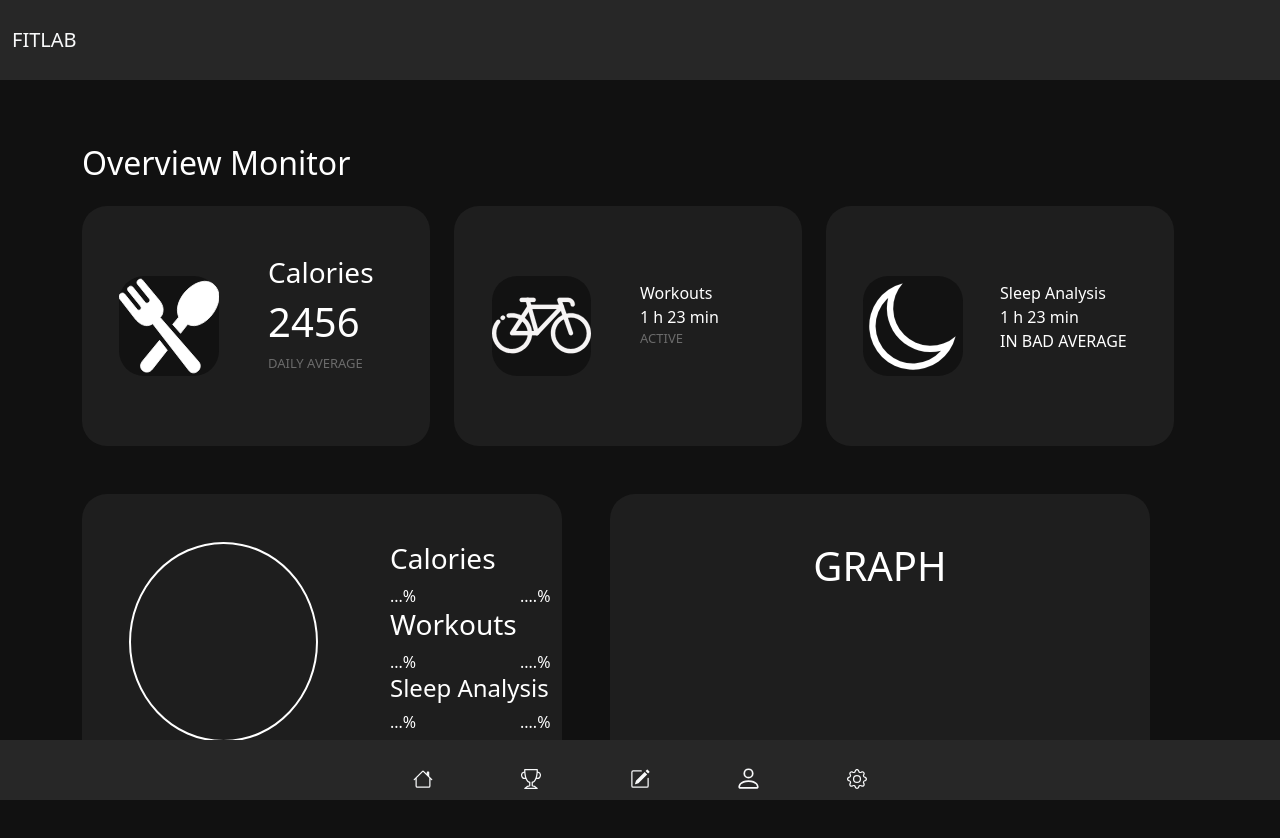
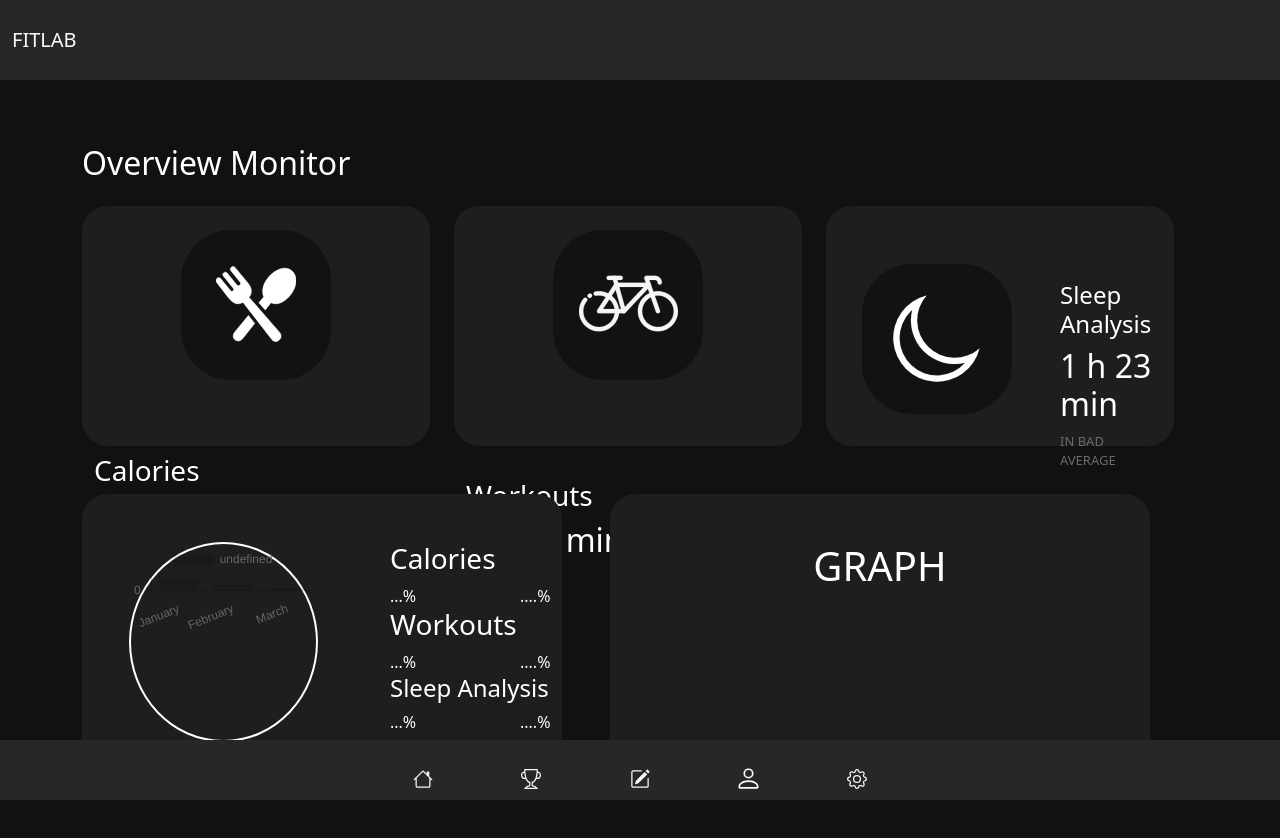
Before and after one commit to dinsorkot/FIT_LAB, a Vue app: page /dashboard in a window 1280 px wide. Shown: the top 838 px of the page. Built offline with nearby package versions, Linux system fonts and the light colour scheme.

Commit message:
dashboard

```diff
--- a/package.json
+++ b/package.json
@@ -12,9 +12,11 @@
   "dependencies": {
     "bootstrap": "^5.3.0-alpha1",
     "bootstrap-icons": "^1.10.3",
+    "chart.js": "^4.2.1",
     "firebase": "^9.17.1",
     "pinia": "^2.0.32",
     "vue": "^3.2.47",
+    "vue-chartjs": "^5.2.0",
     "vue-router": "^4.1.6"
   },
   "devDependencies": {
--- a/src/component/dashboard.vue
+++ b/src/component/dashboard.vue
@@ -13,12 +13,12 @@
             <div class="col d-flex justify-content-center align-items-center">
               <div
                 class="colorbackicon w-60 h-55 m-4"
-                style="border-radius: 25px; height: 100px"
+                style="border-radius: 50px; height: 150px;width:150px"
               >
-                <div class="text-dark d-flex justify-content-center">
+                <div class="text-dark d-flex justify-content-center mt-4">
                   <svg
                     fill="#ffffff"
-                    width="100px"
+                    width="80px"
                     height="100px"
                     viewBox="0 -3.84 122.88 122.88"
                     version="1.1"
@@ -62,9 +62,9 @@
             <div class="col d-flex justify-content-center align-items-center">
               <div
                 class="colorbackicon w-60 h-55 m-4"
-                style="border-radius: 25px; height: 100px"
+                style="border-radius: 50px; height: 150px;width:150px"
               >
-                <div class="text-dark d-flex justify-content-center">
+                <div class="text-dark d-flex justify-content-center mt-4">
                   <svg
                     fill="#f6f4f4"
                     height="99px"
@@ -112,8 +112,8 @@
               </div>
             </div>
             <div class="col" style="margin-top: 75px">
-              <div >Workouts</div>
-              <div >1 h 23 min</div>
+              <div ><h3>Workouts</h3></div>
+              <div ><h2>1 h 23 min</h2></div>
               <div class="colorfontmini">ACTIVE</div>
             </div>
           </div>
@@ -126,9 +126,9 @@
             <div class="col d-flex justify-content-center align-items-center">
               <div
                 class="colorbackicon w-60 h-55 m-4"
-                style="border-radius: 25px; height: 100px"
+                style="border-radius: 50px; height: 150px;width:150px"
               >
-                <div class="text-dark d-flex justify-content-center">
+                <div class="text-dark d-flex justify-content-center mt-4">
                   <svg
                     width="100px"
                     height="100px"
@@ -154,9 +154,9 @@
               </div>
             </div>
             <div class="col" style="margin-top: 75px">
-              <div class="row">Sleep Analysis</div>
-              <div class="row">1 h 23 min</div>
-              <div class="row">IN BAD AVERAGE</div>
+              <div ><h4>Sleep Analysis</h4></div>
+              <div ><h2>1 h 23 min</h2></div>
+              <div class="colorfontmini">IN BAD AVERAGE</div>
             </div>
           </div>
         </div>
@@ -174,7 +174,11 @@
               <div
                 class=" my-5  border border-white border-2"
                 style="height: 200px; margin-left: 20%;border-radius: 100%; "
-              ></div>
+              > <Bar
+    id="my-chart-id"
+    :options="chartOptions"
+    :data="chartData"
+  /></div>
             </div>
             <div class="col m-5" style="width: 65vh; height: 100%">
               <div class="row">
@@ -227,3 +231,23 @@ font-size:small;
 
 }
 </style>
+<script>
+import { Bar } from 'vue-chartjs'
+import { Chart as ChartJS, Title, Tooltip, Legend, BarElement, CategoryScale, LinearScale } from 'chart.js'
+ChartJS.register(Title, Tooltip, Legend, BarElement, CategoryScale, LinearScale)
+export default {
+  name: 'BarChart',
+  components: { Bar },
+  data() {
+    return {
+      chartData: {
+        labels: [ 'January', 'February', 'March' ],
+        datasets: [ { data: [40, 20, 12] } ]
+      },
+      chartOptions: {
+        responsive: true
+      }
+    }
+  }
+}
+</script>
```
Also changed, not shown: 1 other file (tests, documents, lock files or other folders).
